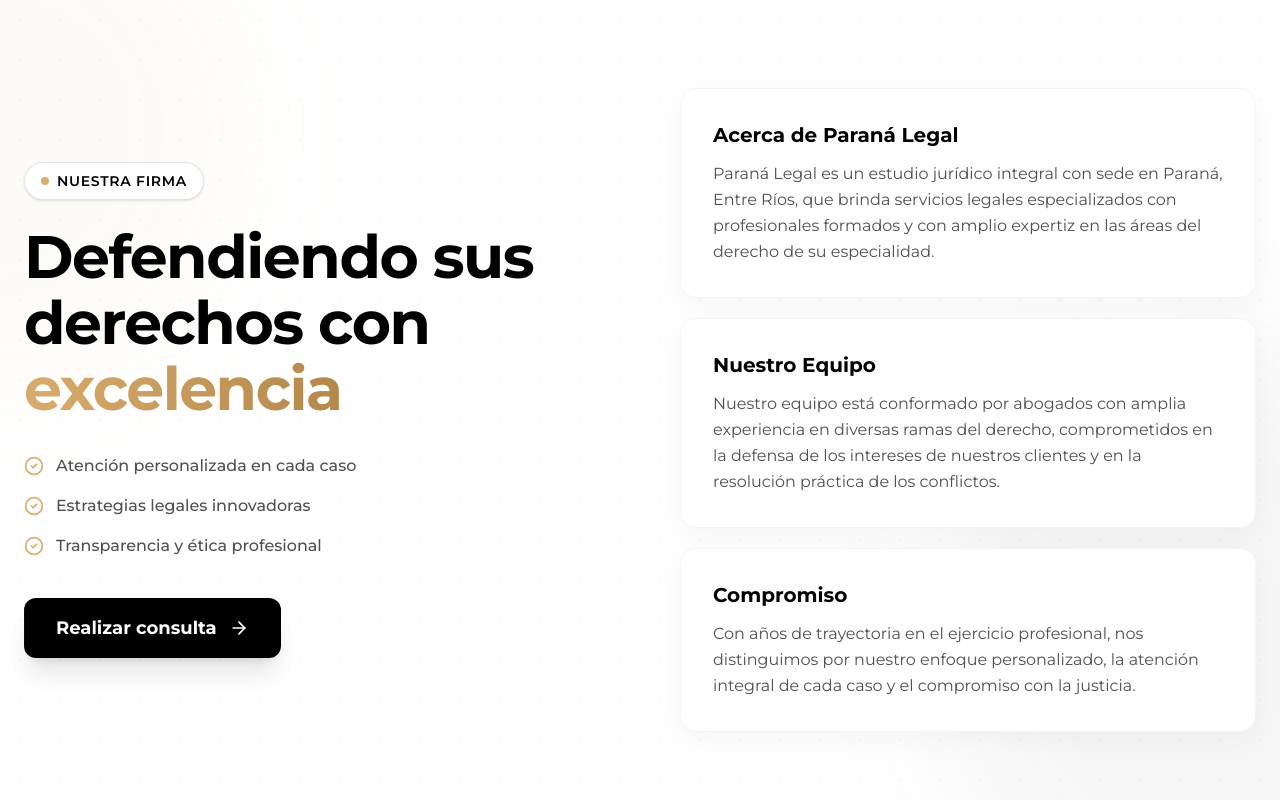
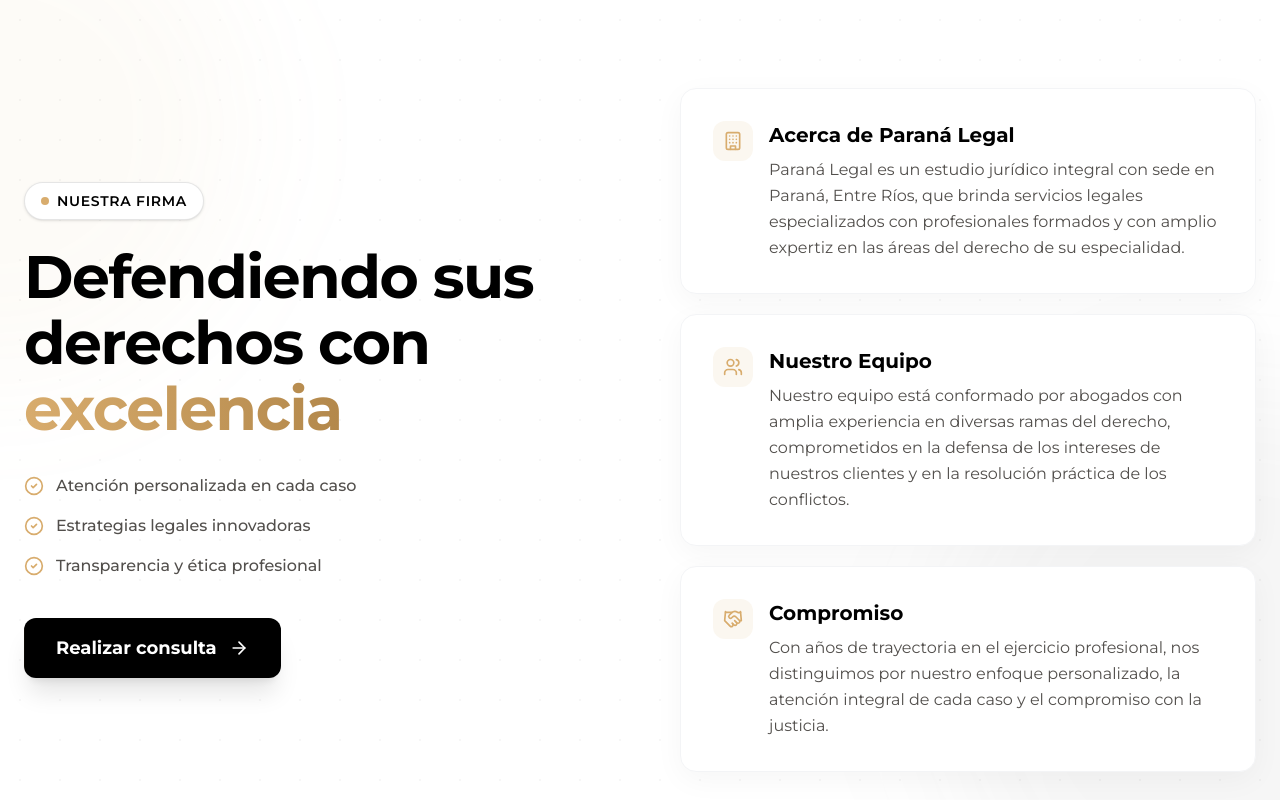
Before and after one commit to paranalegalweb/Paranalegal, a React (Vite) app: page / in a window 1280 px wide. Shown: the part 840-1640 px from the top of the page. Built offline with nearby package versions, Linux system fonts and the light colour scheme.

Commit message:
Add icons to About section cards
Building for the firm, Users for the team, Handshake for commitment.

Co-Authored-By: Claude Opus 4.6 (1M context) <noreply@anthropic.com>

```diff
--- a/src/app/components/About.tsx
+++ b/src/app/components/About.tsx
@@ -1,6 +1,6 @@
 import { motion, useInView, useScroll, useTransform } from 'motion/react';
 import { useRef } from 'react';
-import { ArrowRight, CheckCircle2 } from 'lucide-react';
+import { ArrowRight, CheckCircle2, Building, Users, Handshake } from 'lucide-react';
 
 const blurIn = {
   hidden: { opacity: 0, y: 30, filter: "blur(10px)" },
@@ -30,14 +30,17 @@ export function About() {
 
   const cards = [
     {
+      icon: Building,
       title: "Acerca de Paraná Legal",
       text: 'Paraná Legal es un estudio jurídico integral con sede en Paraná, Entre Ríos, que brinda servicios legales especializados con profesionales formados y con amplio expertiz en las áreas del derecho de su especialidad.',
     },
     {
+      icon: Users,
       title: "Nuestro Equipo",
       text: 'Nuestro equipo está conformado por abogados con amplia experiencia en diversas ramas del derecho, comprometidos en la defensa de los intereses de nuestros clientes y en la resolución práctica de los conflictos.',
     },
     {
+      icon: Handshake,
       title: "Compromiso",
       text: 'Con años de trayectoria en el ejercicio profesional, nos distinguimos por nuestro enfoque personalizado, la atención integral de cada caso y el compromiso con la justicia.',
     }
@@ -129,8 +132,15 @@ export function About() {
                 whileHover={{ x: 4 }}
               >
                 <div className="absolute top-0 left-0 w-1 h-full bg-gradient-to-b from-[#d8ac6d] to-transparent opacity-0 group-hover:opacity-100 transition-opacity duration-300" />
-                <h3 className="text-xl font-bold text-[#000000] mb-3 group-hover:text-[#d8ac6d] transition-colors duration-300">{card.title}</h3>
-                <p className="text-[#524F4C] leading-relaxed">{card.text}</p>
+                <div className="flex items-start gap-4">
+                  <div className="w-10 h-10 rounded-xl bg-[#d8ac6d]/10 flex items-center justify-center flex-shrink-0 group-hover:bg-[#d8ac6d]/20 transition-colors duration-300">
+                    <card.icon className="w-5 h-5 text-[#d8ac6d]" />
+                  </div>
+                  <div>
+                    <h3 className="text-xl font-bold text-[#000000] mb-2 group-hover:text-[#d8ac6d] transition-colors duration-300">{card.title}</h3>
+                    <p className="text-[#524F4C] leading-relaxed">{card.text}</p>
+                  </div>
+                </div>
               </motion.div>
             ))}
           </div>
```
